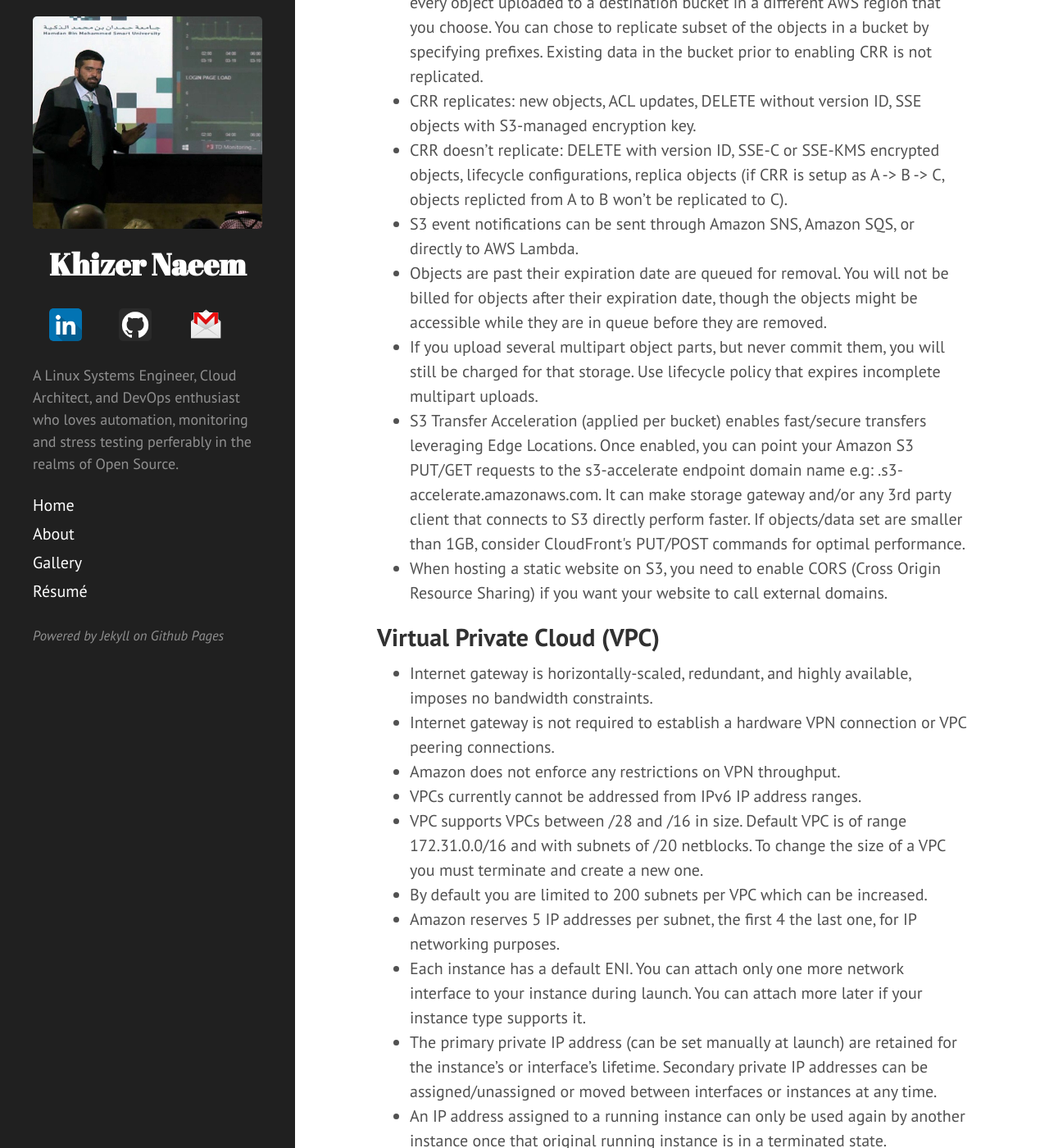
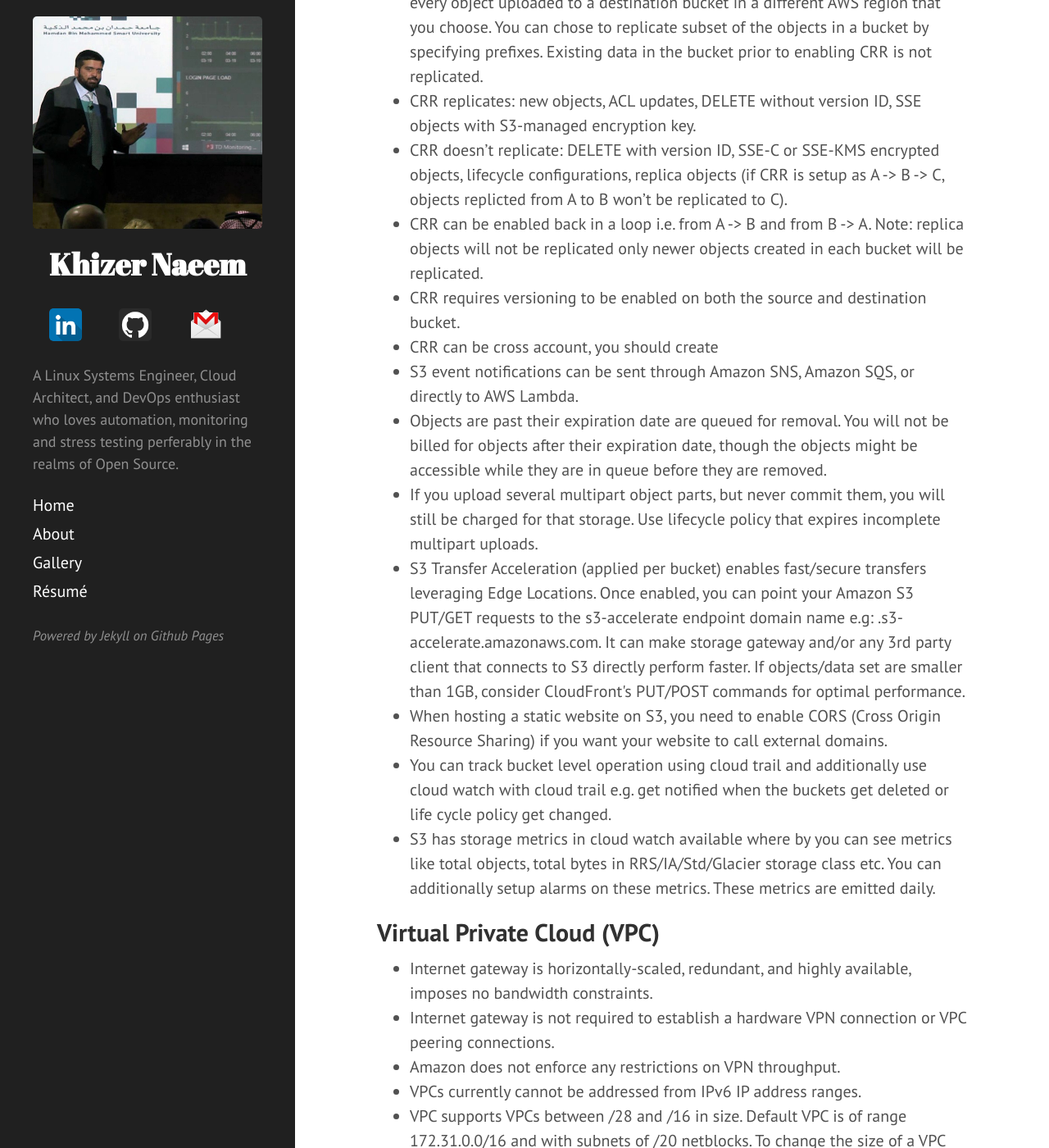
Before and after one commit to kxr/kxr.github.io, a Jekyll site: the page built from _posts/2016-07-07-aws-certified-solutions-architech-professional-preparation-notes.md, in a window 1280 px wide and 1400 px high, scrolled down 2547 px. Shown: the whole window at 82% size. Built offline with Jekyll 4.4.1, drawn with Linux system fonts in a browser that asks for light colours; comment, search, counter and statistics services are not loaded.

Commit message:
aws csa pro

```diff
--- a/_posts/2016-07-07-aws-certified-solutions-architech-professional-preparation-notes.md
+++ b/_posts/2016-07-07-aws-certified-solutions-architech-professional-preparation-notes.md
@@ -42,11 +42,17 @@ title: AWS Certified Solutions Architect Professional Prepartion Notes
 - CRR (Cross-Region Replication) is a bucket-level configuration, that replicates every object uploaded to a destination bucket in a different AWS region that you choose. You can chose to replicate subset of the objects in a bucket by specifying prefixes. Existing data in the bucket prior to enabling CRR is not replicated.
 - CRR replicates: new objects, ACL updates, DELETE without version ID, SSE objects with S3-managed encryption key.
 - CRR doesn't replicate: DELETE with version ID, SSE-C or SSE-KMS encrypted objects, lifecycle configurations, replica objects (if CRR is setup as A -> B -> C, objects replicted from A to B won't be replicated to C).
+- CRR can be enabled back in a loop i.e. from A -> B and from B -> A. Note: replica objects will not be replicated only newer objects created in each bucket will be replicated.
+- CRR requires versioning to be enabled on both the source and destination bucket.
+- CRR can be cross account, you should create
 - S3 event notifications can be sent through Amazon SNS, Amazon SQS, or directly to AWS Lambda.
 - Objects are past their expiration date are queued for removal. You will not be billed for objects after their expiration date, though the objects might be accessible while they are in queue before they are removed.
 - If you upload several multipart object parts, but never commit them, you will still be charged for that storage. Use lifecycle policy that expires incomplete multipart uploads.
 - S3 Transfer Acceleration (applied per bucket) enables fast/secure transfers leveraging Edge Locations. Once enabled, you can point your Amazon S3 PUT/GET requests to the s3-accelerate endpoint domain name e.g: <bucketname>.s3-accelerate.amazonaws.com. It can make storage gateway and/or any 3rd party client that connects to S3 directly perform faster. If objects/data set are smaller than 1GB, consider CloudFront's PUT/POST commands for optimal performance.
 - When hosting a static website on S3, you need to enable CORS (Cross Origin Resource Sharing) if you want your website to call external domains.
+- You can track bucket level operation using cloud trail and additionally use cloud watch with cloud trail e.g. get notified when the buckets get deleted or life cycle policy get changed.
+- S3 has storage metrics in cloud watch available where by you can see metrics like total objects, total bytes in RRS/IA/Std/Glacier storage class etc. You can additionally setup alarms on these metrics. These metrics are emitted daily.
+
 
 ## Virtual Private Cloud (VPC)
 
```
